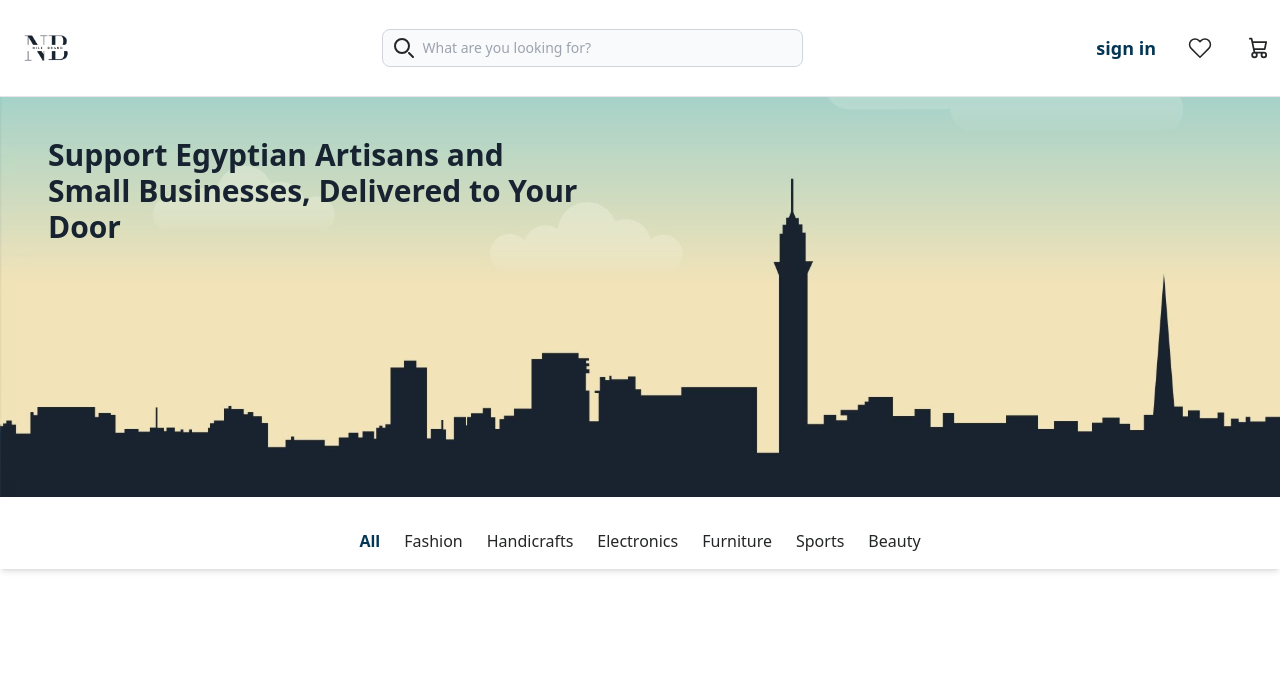
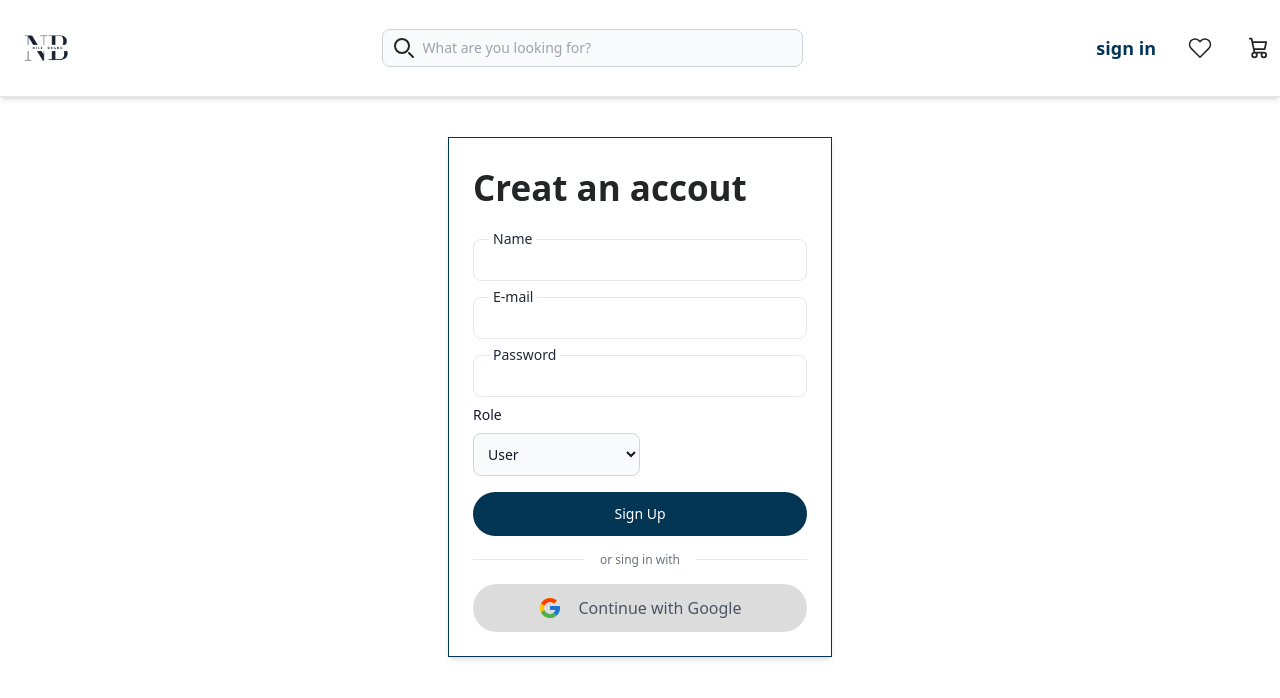
Before and after one commit to MohammedHassanSalat/Nile_Brands_Platform, an Angular app: page /register in a window 1280 px wide. Before the commit this address led to /. Shown: the top 698 px of the page. Built offline with nearby package versions, Linux system fonts and the light colour scheme.

Commit message:
signup form initial design

```diff
--- a/src/app/app.component.html
+++ b/src/app/app.component.html
@@ -1,7 +1,6 @@
 <div class="flex flex-col min-h-screen">
 <main>
 <app-navbar/>
-<app-home/>
 <router-outlet />
 </main>
 </div>
--- a/src/app/app.component.ts
+++ b/src/app/app.component.ts
@@ -2,13 +2,11 @@ import { Component, OnInit } from '@angular/core';
 import { RouterOutlet } from '@angular/router';
 import { initFlowbite } from 'flowbite';
 import { NavbarComponent } from "./components/navbar/navbar.component";
-import { HomeComponent } from "./components/home/home.component";
-import { WishlistComponent } from "./components/wishlist/wishlist.component";
 
 @Component({
   selector: 'app-root',
   standalone: true,
-  imports: [RouterOutlet, NavbarComponent, HomeComponent, WishlistComponent],
+  imports: [RouterOutlet, NavbarComponent],
   templateUrl: './app.component.html',
   styleUrl: './app.component.css',
 })
--- a/src/app/app.routes.ts
+++ b/src/app/app.routes.ts
@@ -1,3 +1,9 @@
 import { Routes } from '@angular/router';
+import { SignupComponent } from './components/signup/signup.component';
+import { HomeComponent } from './components/home/home.component';
 
-export const routes: Routes = [];
+export const routes: Routes = [
+  { path: '', redirectTo: 'home', pathMatch: 'full' },
+  { path: 'home', component: HomeComponent },
+  { path: 'register', component: SignupComponent },
+];
--- /dev/null
+++ b/src/app/components/signup/signup.component.html
@@ -0,0 +1,76 @@
+<div class="w-full max-w-sm p-6 m-auto mx-auto my-10 bg-white shadow-md border border-[#033555]">
+  <div>
+    <h2 class="text-[35px] font-bold text-[#242526]">Creat an accout</h2>
+  </div>
+
+  <form class="mt-6">
+    <div class="relative">
+      <label for="username" class="absolute left-4 top-[-10px] text-sm text-gray-800 bg-white px-1">Name</label>
+      <input type="text" id="username"
+        class="block w-full px-4 pt-2 pb-2 mt-2 bg-white border rounded-lg focus:outline-none focus:ring-0 focus:border-gray-600" />
+    </div>
+
+    <div class="relative mt-4">
+      <label for="email" class="absolute left-4 top-[-10px] text-sm text-gray-800 bg-white px-1">E-mail</label>
+      <input type="email" id="email"
+        class="block w-full px-4 pt-2 pb-2 mt-2 text-gray-700 bg-white border rounded-lg focus:outline-none focus:ring-0 focus:border-gray-600" />
+    </div>
+
+    <div class="relative mt-4">
+      <label for="password" class="absolute left-4 top-[-10px] text-sm text-gray-800 bg-white px-1">Password</label>
+      <input type="password" id="password"
+        class="block w-full px-4 pt-2 pb-2 mt-2 text-gray-700 bg-white border rounded-lg focus:outline-none focus:ring-0 focus:border-gray-600" />
+    </div>
+
+
+    <div class="max-w-[50%] mt-2">
+      <label for="role" class="block mb-2 text-sm font-medium text-gray-900">Role</label>
+      <select id="role"
+        class="bg-gray-50 border border-gray-300 text-gray-900 text-sm rounded-lg block w-full p-2.5">
+        <option selected value="user">User</option>
+        <option value="brandOwner">Bran Owner</option>
+      </select>
+    </div>
+
+    <div class="mt-4">
+      <button
+        class="w-full px-6 py-3 text-sm text-white bg-[#033555] rounded-full focus:outline-none">
+        Sign Up
+      </button>
+    </div>
+  </form>
+
+  <div class="flex items-center justify-between mt-4">
+    <span class="w-1/3 border-b lg:w-1/3"></span>
+
+    <a href="#" class="text-xs text-center text-gray-500 hover:underline">
+      or sing in with
+    </a>
+
+    <span class="w-1/3 border-b lg:w-1/3"></span>
+  </div>
+
+  <div class="mt-2">
+    <a href="#"
+      class="flex items-center justify-center px-6 py-3 mt-4 text-gray-600 rounded-full bg-[#82828247]">
+      <svg class="w-6 h-6 mx-2" viewBox="0 0 40 40">
+        <path
+          d="M36.3425 16.7358H35V16.6667H20V23.3333H29.4192C28.045 27.2142 24.3525 30 20 30C14.4775 30 10 25.5225 10 20C10 14.4775 14.4775 9.99999 20 9.99999C22.5492 9.99999 24.8683 10.9617 26.6342 12.5325L31.3483 7.81833C28.3717 5.04416 24.39 3.33333 20 3.33333C10.7958 3.33333 3.33335 10.7958 3.33335 20C3.33335 29.2042 10.7958 36.6667 20 36.6667C29.2042 36.6667 36.6667 29.2042 36.6667 20C36.6667 18.8825 36.5517 17.7917 36.3425 16.7358Z"
+          fill="#FFC107" />
+        <path
+          d="M5.25497 12.2425L10.7308 16.2583C12.2125 12.59 15.8008 9.99999 20 9.99999C22.5491 9.99999 24.8683 10.9617 26.6341 12.5325L31.3483 7.81833C28.3716 5.04416 24.39 3.33333 20 3.33333C13.5983 3.33333 8.04663 6.94749 5.25497 12.2425Z"
+          fill="#FF3D00" />
+        <path
+          d="M20 36.6667C24.305 36.6667 28.2167 35.0192 31.1742 32.34L26.0159 27.975C24.3425 29.2425 22.2625 30 20 30C15.665 30 11.9842 27.2359 10.5975 23.3784L5.16254 27.5659C7.92087 32.9634 13.5225 36.6667 20 36.6667Z"
+          fill="#4CAF50" />
+        <path
+          d="M36.3425 16.7358H35V16.6667H20V23.3333H29.4192C28.7592 25.1975 27.56 26.805 26.0133 27.9758C26.0142 27.975 26.015 27.975 26.0158 27.9742L31.1742 32.3392C30.8092 32.6708 36.6667 28.3333 36.6667 20C36.6667 18.8825 36.5517 17.7917 36.3425 16.7358Z"
+          fill="#1976D2" />
+      </svg>
+
+      <span class="mx-2">Continue with Google</span>
+    </a>
+  </div>
+
+
+</div>
```
Also changed, not shown: src/app/components/signup/signup.component.ts (added, +12 -0 lines), src/app/components/signup/signup.component.css (added), 1 other file (tests, documents, lock files or other folders).
